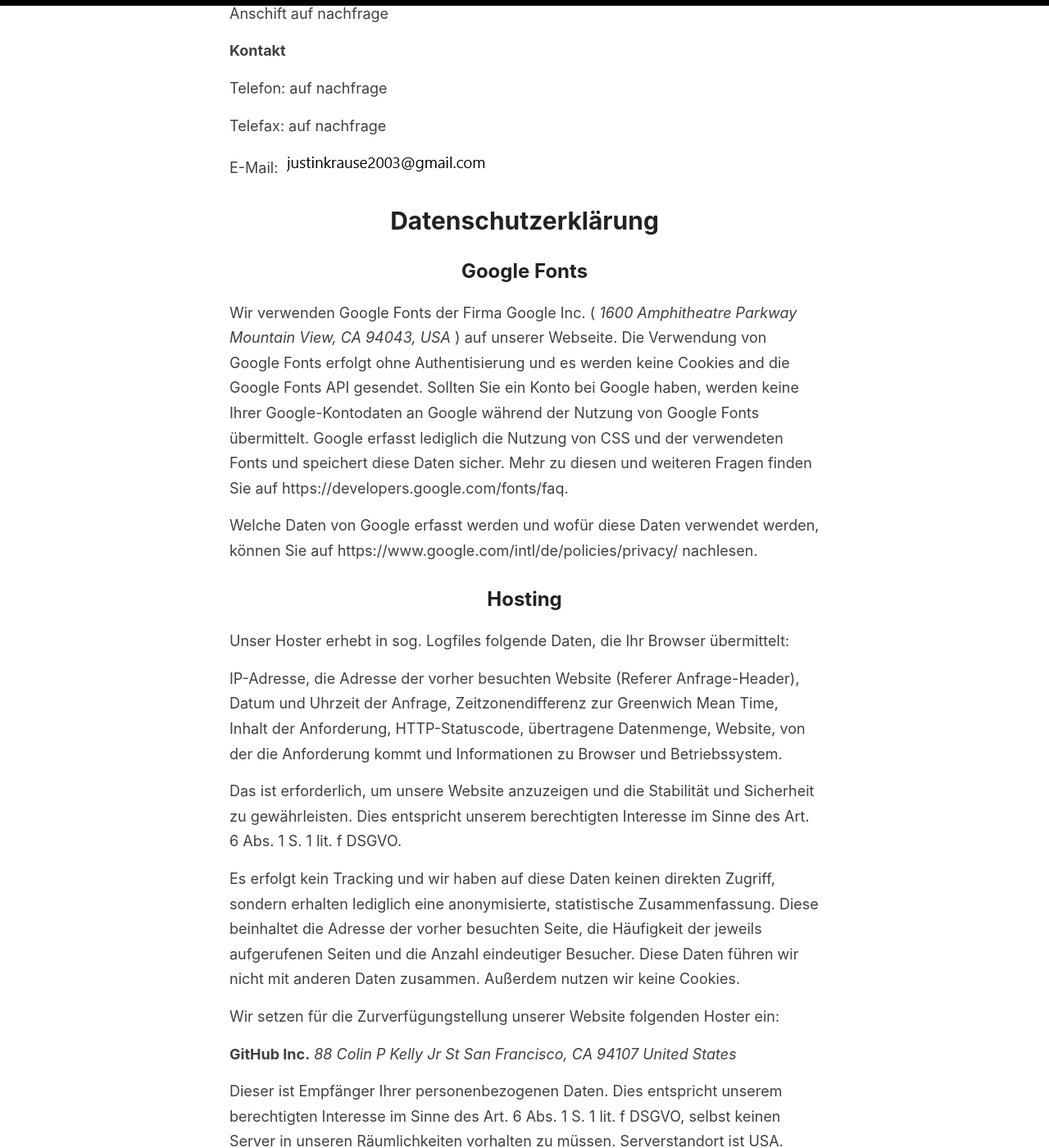
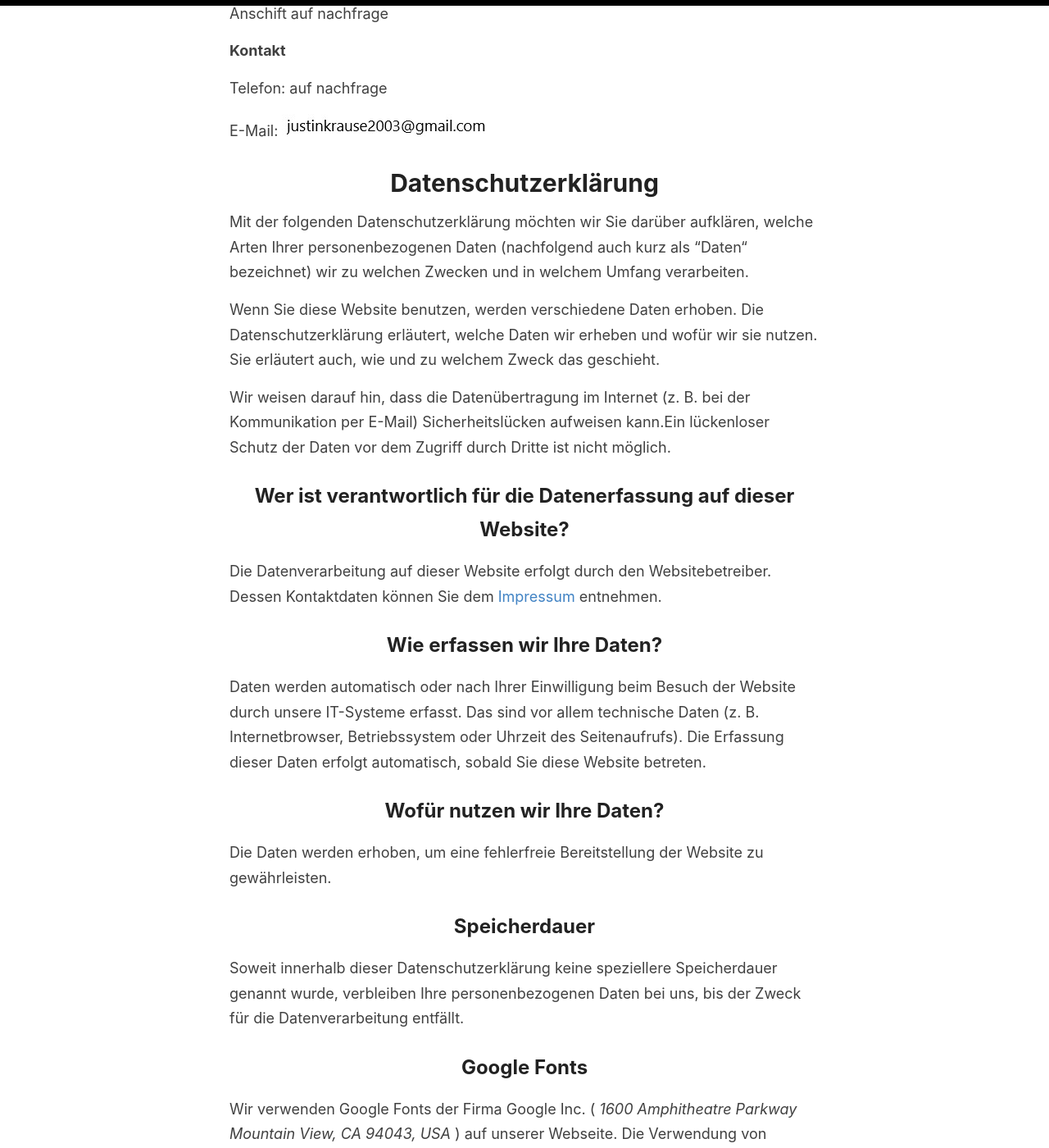
Before and after one commit to LogischesAlpaka/logischesalpaka.github.io, a Jekyll site: the page built from _pages/impressumdsgvo.md, in a window 1280 px wide and 1400 px high, scrolled down 420 px. Shown: the whole window at 82% size. Built offline with Jekyll 4.4.1, drawn with Linux system fonts in a browser that asks for light colours.

Commit message:
Update impressumdsgvo.md

```diff
--- a/_pages/impressumdsgvo.md
+++ b/_pages/impressumdsgvo.md
@@ -14,11 +14,28 @@ Anschift auf nachfrage
 
 Telefon: auf nachfrage
 
-Telefax: auf nachfrage
-
 E-Mail: [<img src="{{ site.baseurl }}/images/email.jpg">]({{ site.baseurl }}/)
 
 # Datenschutzerklärung
+Mit der folgenden Datenschutzerklärung möchten wir Sie darüber aufklären, welche Arten Ihrer personenbezogenen Daten (nachfolgend auch kurz als "Daten“ bezeichnet) wir zu welchen Zwecken und in welchem Umfang verarbeiten.
+
+Wenn Sie diese Website benutzen, werden verschiedene Daten erhoben. Die Datenschutzerklärung erläutert, welche Daten wir erheben und wofür wir sie nutzen. Sie erläutert auch, wie und zu welchem Zweck das geschieht.
+
+Wir weisen darauf hin, dass die Datenübertragung im Internet (z. B. bei der Kommunikation per E-Mail) Sicherheitslücken aufweisen kann.Ein lückenloser Schutz der Daten vor dem Zugriff durch Dritte ist nicht möglich.
+
+## Wer ist verantwortlich für die Datenerfassung auf dieser Website?
+Die Datenverarbeitung auf dieser Website erfolgt durch den Websitebetreiber. Dessen Kontaktdaten können Sie dem [Impressum](https://logischesalpaka.github.io/impressumdsgvo/) entnehmen.
+
+## Wie erfassen wir Ihre Daten?
+Daten werden automatisch oder nach Ihrer Einwilligung beim Besuch der Website durch unsere IT-Systeme erfasst. Das sind vor allem technische Daten (z. B. Internetbrowser, Betriebssystem oder Uhrzeit des Seitenaufrufs). Die Erfassung dieser Daten erfolgt automatisch, sobald Sie diese Website betreten.
+
+## Wofür nutzen wir Ihre Daten?
+Die Daten werden erhoben, um eine fehlerfreie Bereitstellung der Website zu gewährleisten.
+
+## Speicherdauer
+Soweit innerhalb dieser Datenschutzerklärung keine speziellere Speicherdauer genannt wurde, verbleiben
+Ihre personenbezogenen Daten bei uns, bis der Zweck für die Datenverarbeitung entfällt.
+
 ## Google Fonts
 Wir verwenden Google Fonts der Firma Google Inc. ( *1600 Amphitheatre Parkway Mountain View, CA 94043, USA* ) auf unserer Webseite. Die Verwendung von Google Fonts erfolgt ohne Authentisierung und es werden keine Cookies and die Google Fonts API gesendet. Sollten Sie ein Konto bei Google haben, werden keine Ihrer Google-Kontodaten an Google während der Nutzung von Google Fonts übermittelt. Google erfasst lediglich die Nutzung von CSS und der verwendeten Fonts und speichert diese Daten sicher. Mehr zu diesen und weiteren Fragen finden Sie auf https://developers.google.com/fonts/faq.
 
```
